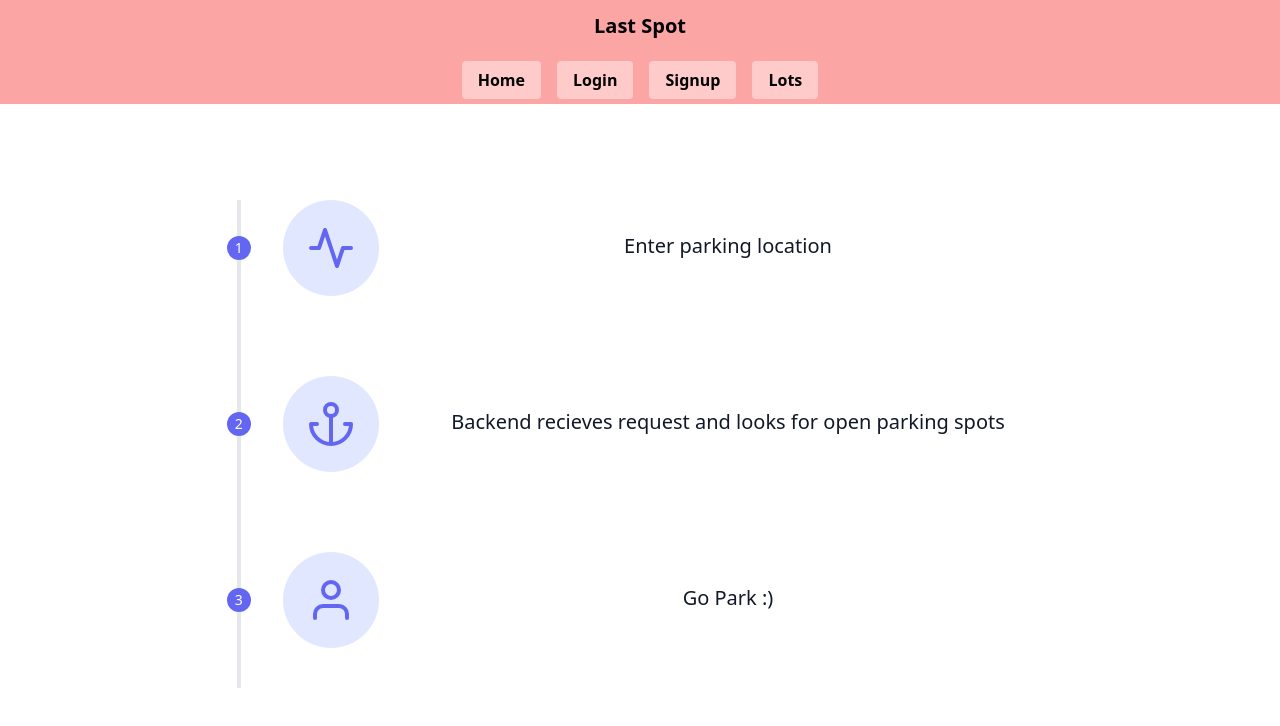
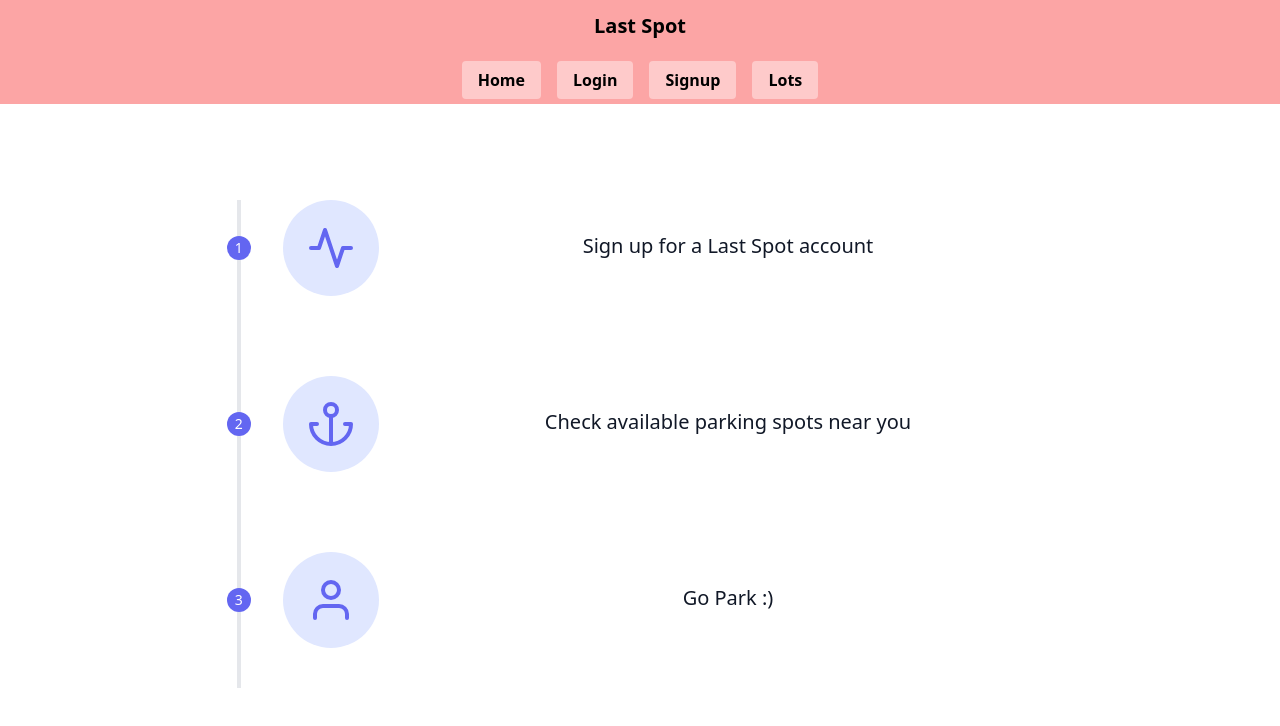
Before and after one commit to fall-hack-2022/fall-hack, a React (Create React App) app in the folder client/: page / in a window 1280 px wide. Shown: the top 726 px of the page. Built offline with nearby package versions, Linux system fonts and the light colour scheme; no server answers.

Commit message:
Added proper instructions

```diff
--- a/client/src/components/Homepage.tsx
+++ b/client/src/components/Homepage.tsx
@@ -15,7 +15,7 @@ function Homepage() {
           </svg>
         </div>
         <div className="flex-grow sm:pl-6 mt-6 sm:mt-0">
-          <h2 className="font-medium title-font text-gray-900 mb-1 text-xl">Enter parking location</h2>
+          <h2 className="font-medium title-font text-gray-900 mb-1 text-xl">Sign up for a Last Spot account</h2>
         </div>
       </div>
     </div>
@@ -32,7 +32,7 @@ function Homepage() {
           </svg>
         </div>
         <div className="flex-grow sm:pl-6 mt-6 sm:mt-0">
-          <h2 className="font-medium title-font text-gray-900 mb-1 text-xl">Backend recieves request and looks for open parking spots</h2>
+          <h2 className="font-medium title-font text-gray-900 mb-1 text-xl">Check available parking spots near you</h2>
         </div>
       </div>
     </div>
```
